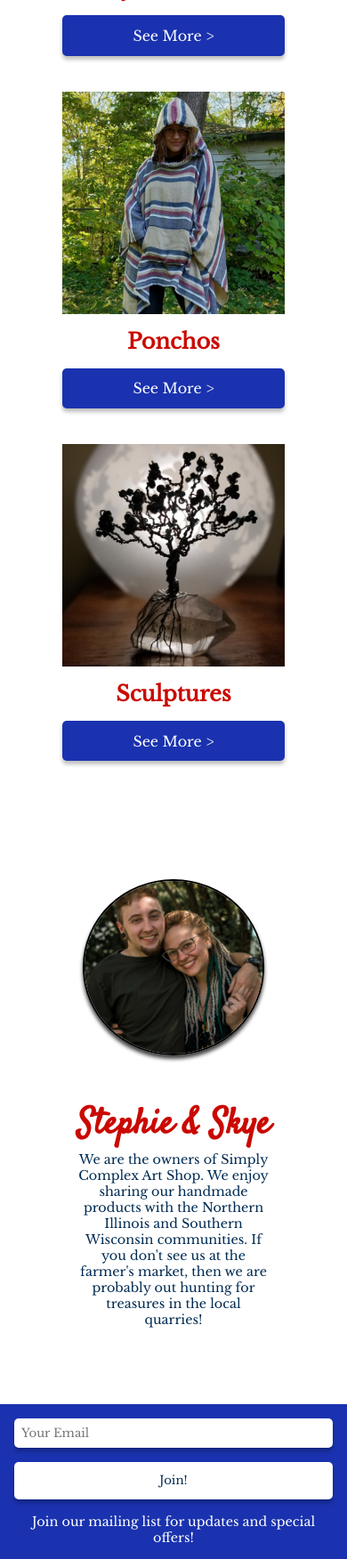
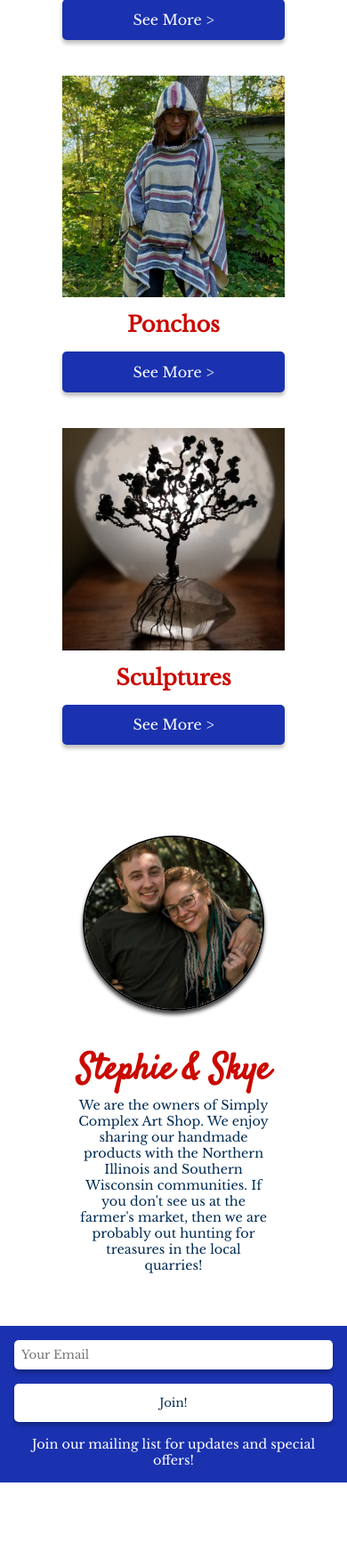
Before and after one commit to genna-umenhofer/new-simply-complex, a PHP site: page / in a window 390 px wide. Shown: the part 683-2435 px from the top of the page at 89% size. Run offline with PHP 8.4, Linux system fonts and the light colour scheme; some libraries are stand-ins or nearby versions.

Commit message:
fixed responsiveness

```diff
--- a/styles.css
+++ b/styles.css
@@ -34,7 +34,7 @@ h2 {
   font-family: var(--title-font);
   color: var(--scas-orange);
   font-size: 2.5rem;
-  margin-top: 15%;
+  margin-top: 10%;
 }
 
 h3 {
@@ -161,8 +161,8 @@ nav > div > button {
   justify-content: center;
   align-items: center;
   width: auto;
-  height: 60%;
-  padding-top: 10vh;
+  height: 80%;
+  padding-top: 12vh;
 }
 
 .img-slider {
@@ -189,7 +189,7 @@ nav > div > button {
   flex-direction: column;
   justify-content: center;
   width: 80%;
-  margin: 10% auto 10% auto;
+  margin: 5% auto 5% auto;
   text-align: center;
 }
 
@@ -219,7 +219,7 @@ nav > div > button {
 /* --- About Us --- */
 .about-us {
   display: flex;
-  margin: 20% 15% 15%15%;
+  margin: 12% 15% 8%15%;
   align-items: center;
 }
 
@@ -279,7 +279,7 @@ nav > div > button {
 /* --- Contact Us --- */
 .contact-us {
   display: flex;
-  margin: 8% 8% 8% 8%;
+  margin: 8% 8% 5% 8%;
   gap: 1rem;
 }
 
```
